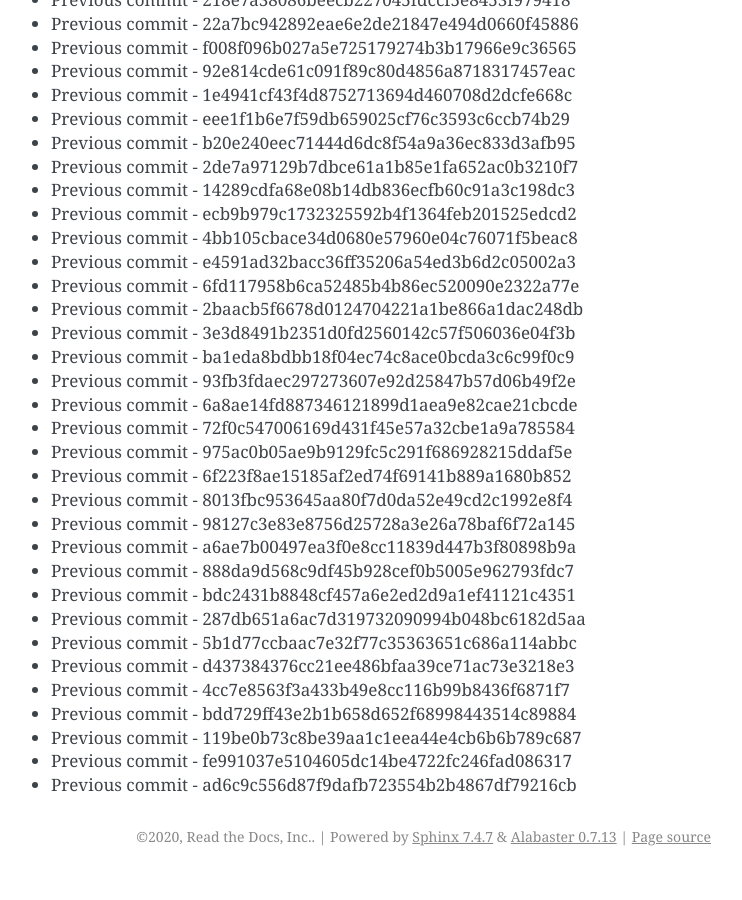
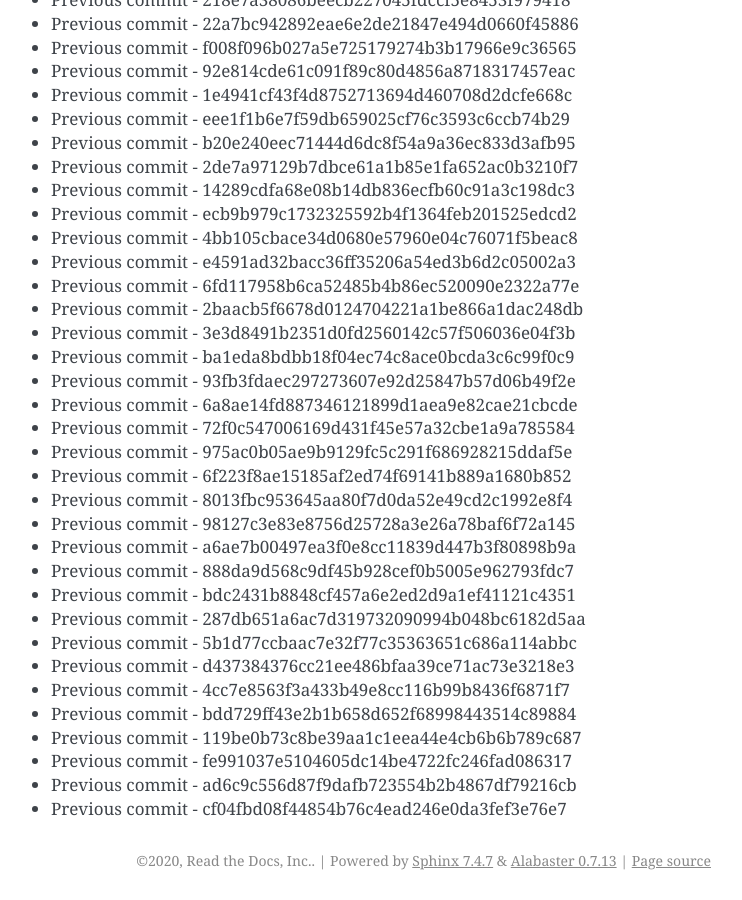
Before and after one commit to readthedocs/rtd-git-stresstest, a Sphinx documentation site: the page built from docs/updates.rst, in a window 1280 px wide and 900 px high, scrolled down 53556 px. Shown: the whole window, without its empty margins (399-1141 px from the left). Built offline with Sphinx 7.4.7, drawn with Linux system fonts in a browser that asks for light colours; before the commit the page ends 54432 px from its top, so only the background shows below that.

Commit message:
Generating commit from previous: cf04fbd08f44854b76c4ead246e0da3fef3e76e7

```diff
--- a/docs/updates.rst
+++ b/docs/updates.rst
@@ -2282,3 +2282,4 @@ It can be tested for any performance characteristics.
 * Previous commit - 119be0b73c8be39aa1c1eea44e4cb6b6b789c687
 * Previous commit - fe991037e5104605dc14be4722fc246fad086317
 * Previous commit - ad6c9c556d87f9dafb723554b2b4867df79216cb
+* Previous commit - cf04fbd08f44854b76c4ead246e0da3fef3e76e7
```
